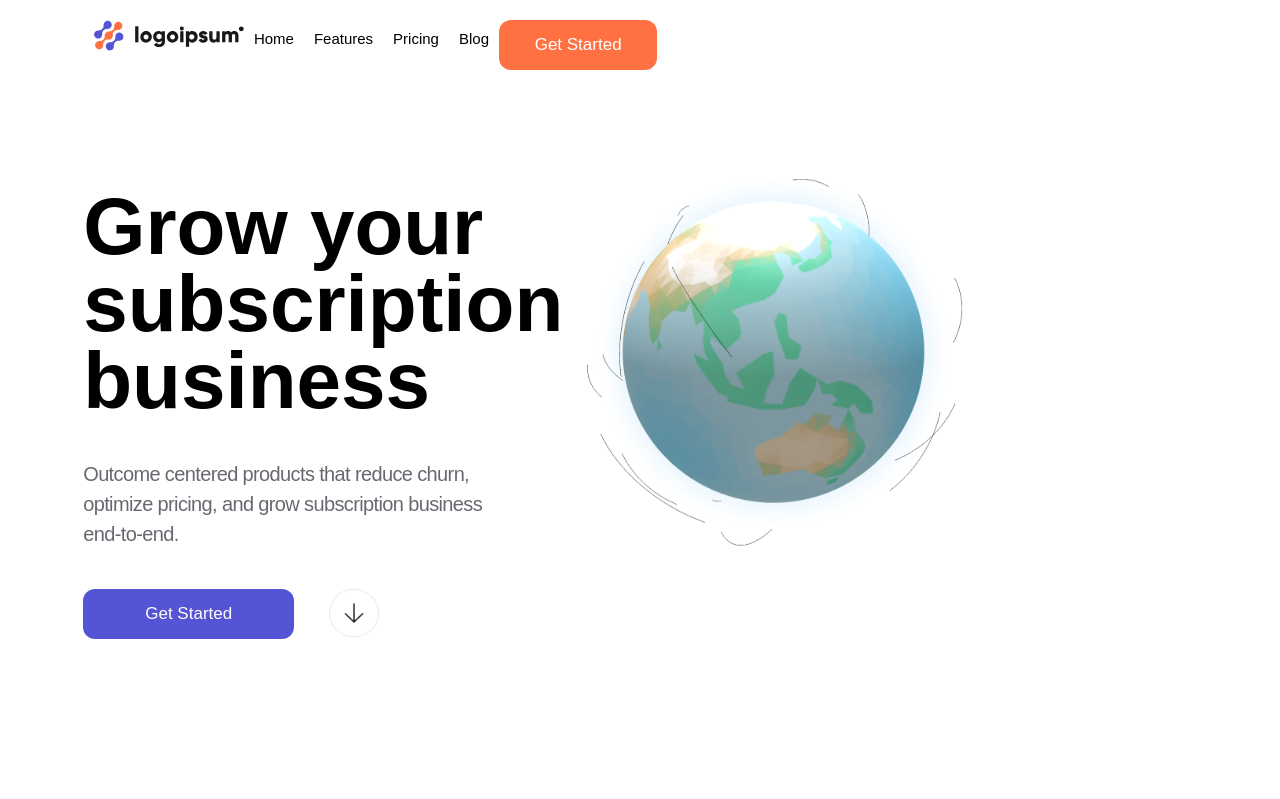
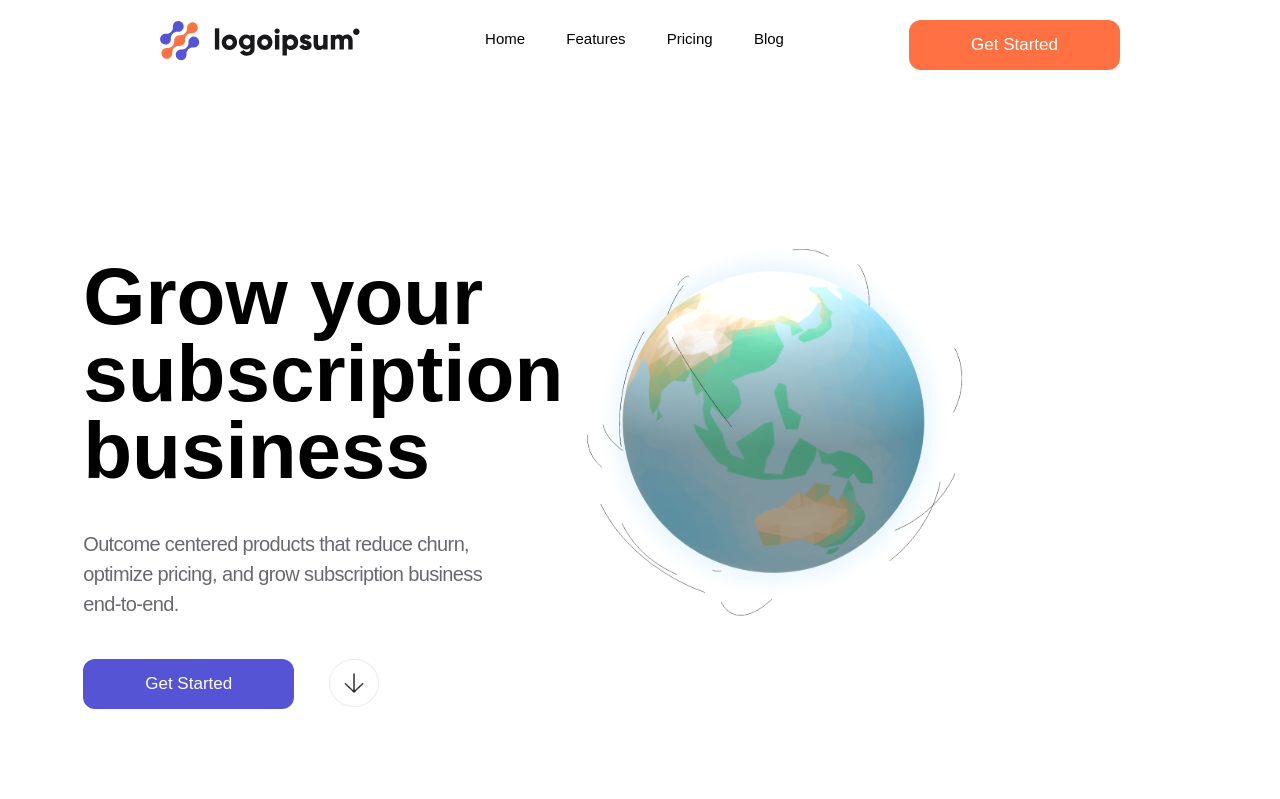
Before and after one commit to sefeoluwa/globe-landing-page, a React (Vite) app: page / in a window 1280 px wide. Shown: the top 799 px of the page. Built offline with nearby package versions, Linux system fonts and the light colour scheme; some icons are missing; a web font is replaced by a local one.

Commit message:
navbar position for larger screens

```diff
--- a/src/components/Navbar.jsx
+++ b/src/components/Navbar.jsx
@@ -17,9 +17,9 @@ function Navbar() {
 
   return (
     <>
-      {/* Desktop Navbar */}
-      <nav className=" nav-full md:flex justify-center pt-5 fixed z-10">
-        <div className="nav-container flex justify-between w-[75%]">
+       {/* Desktop Navbar */}
+       <nav className="nav-full sticky top-0 flex md:flex justify-between pt-5 bg-white">
+        <div className="nav-container flex justify-between w-[75%] mx-auto">
           <div className="">
             <img src={logo} alt="Logo for page" className="" />
           </div>
@@ -41,6 +41,7 @@ function Navbar() {
           </motion.button>
         </div>
       </nav>
+
 
       {/* Mobile Navbar */}
       <nav className="md:hidden flex justify-center pt-5 fixed z-10 w-[90vw] ">
```
